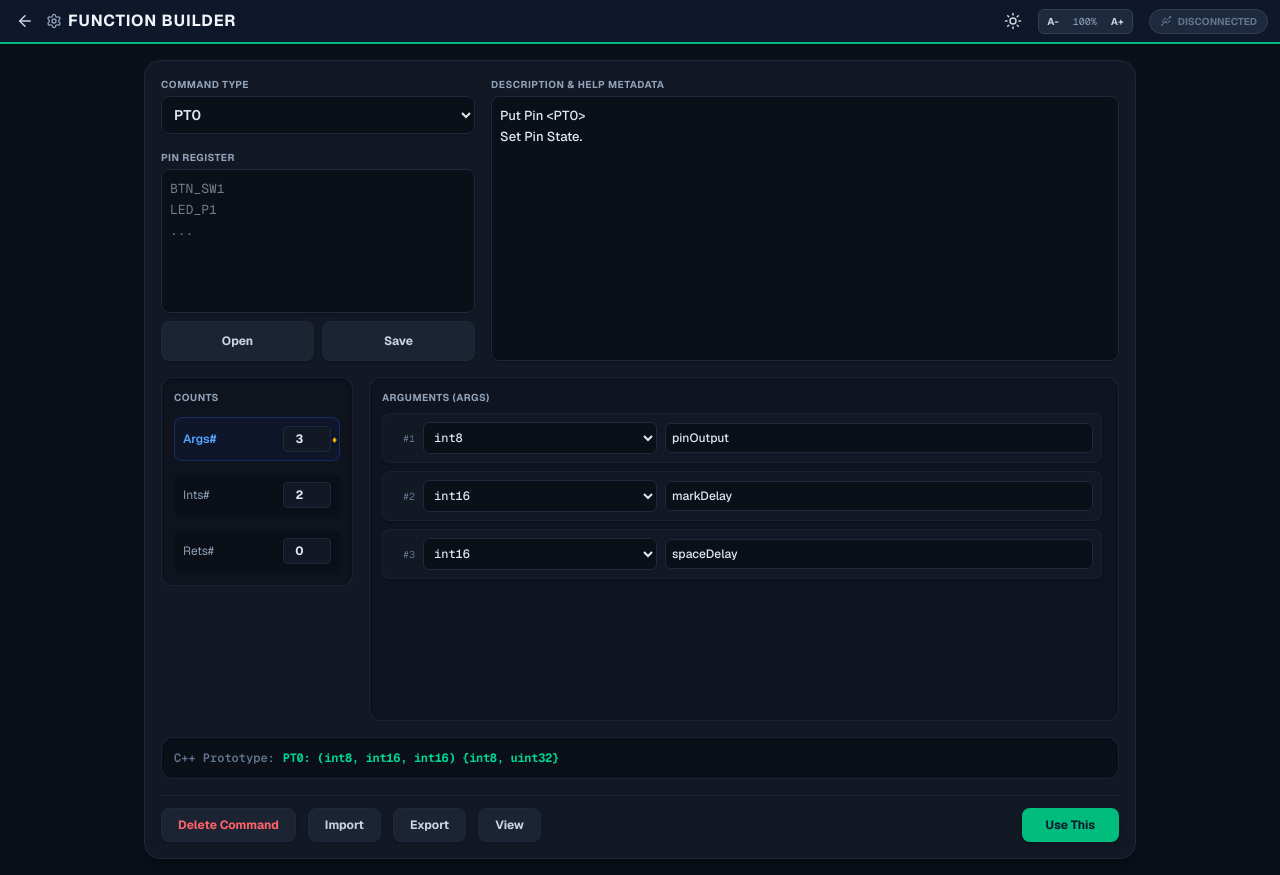
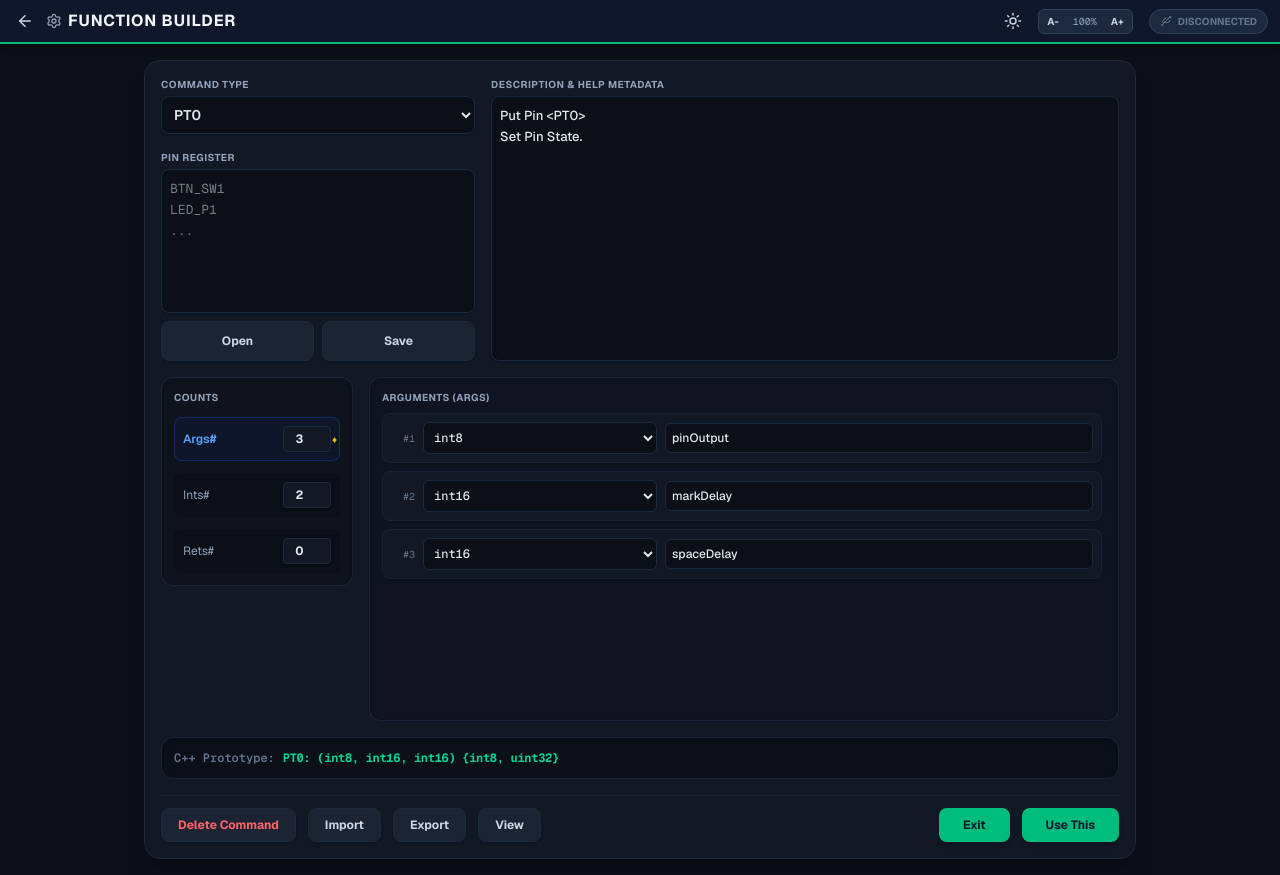
Before and after one commit to annuarzainiabdullah68-netizen/test2, a Next.js app: page /func-build in a window 1280 px wide. Built offline with nearby package versions, Linux system fonts and the light colour scheme.

Commit message:
style: add Exit button before Use This button in func-build

```diff
--- a/src/app/func-build/page.tsx
+++ b/src/app/func-build/page.tsx
@@ -1,6 +1,7 @@
 'use client';
 
 import React, { useState, useEffect } from 'react';
+import { useRouter } from 'next/navigation';
 import { useApp, RegistryEntry } from '../context/AppContext';
 
 interface VariableConfig {
@@ -12,6 +13,11 @@ const DATA_TYPES_LIST = ['int8', 'int16', 'int32', 'int64', 'uint8', 'uint16', '
 
 export default function FuncBuild() {
   const { registry, setRegistry, fontSize, setPinMacros, setCmdDetails, playChime } = useApp();
+  const router = useRouter();
+
+  const handleExit = () => {
+    router.push('/');
+  };
 
   // Lazy initialize select state based on current registry
   const [selectedCmd, setSelectedCmd] = useState<string>(() =>
@@ -1015,6 +1021,12 @@ export default function FuncBuild() {
           </button>
           <div className="flex-1"></div>
           <button
+            onClick={handleExit}
+            className="bg-emerald-500 hover:bg-emerald-600 text-white dark:text-slate-900 px-6 py-2 rounded-lg text-xs font-bold transition-all shadow-md hover:shadow-emerald-500/20 cursor-pointer"
+          >
+            Exit
+          </button>
+          <button
             onClick={handleSave}
             className="bg-emerald-500 hover:bg-emerald-600 text-white dark:text-slate-900 px-6 py-2 rounded-lg text-xs font-bold transition-all shadow-md hover:shadow-emerald-500/20 cursor-pointer"
           >
```
